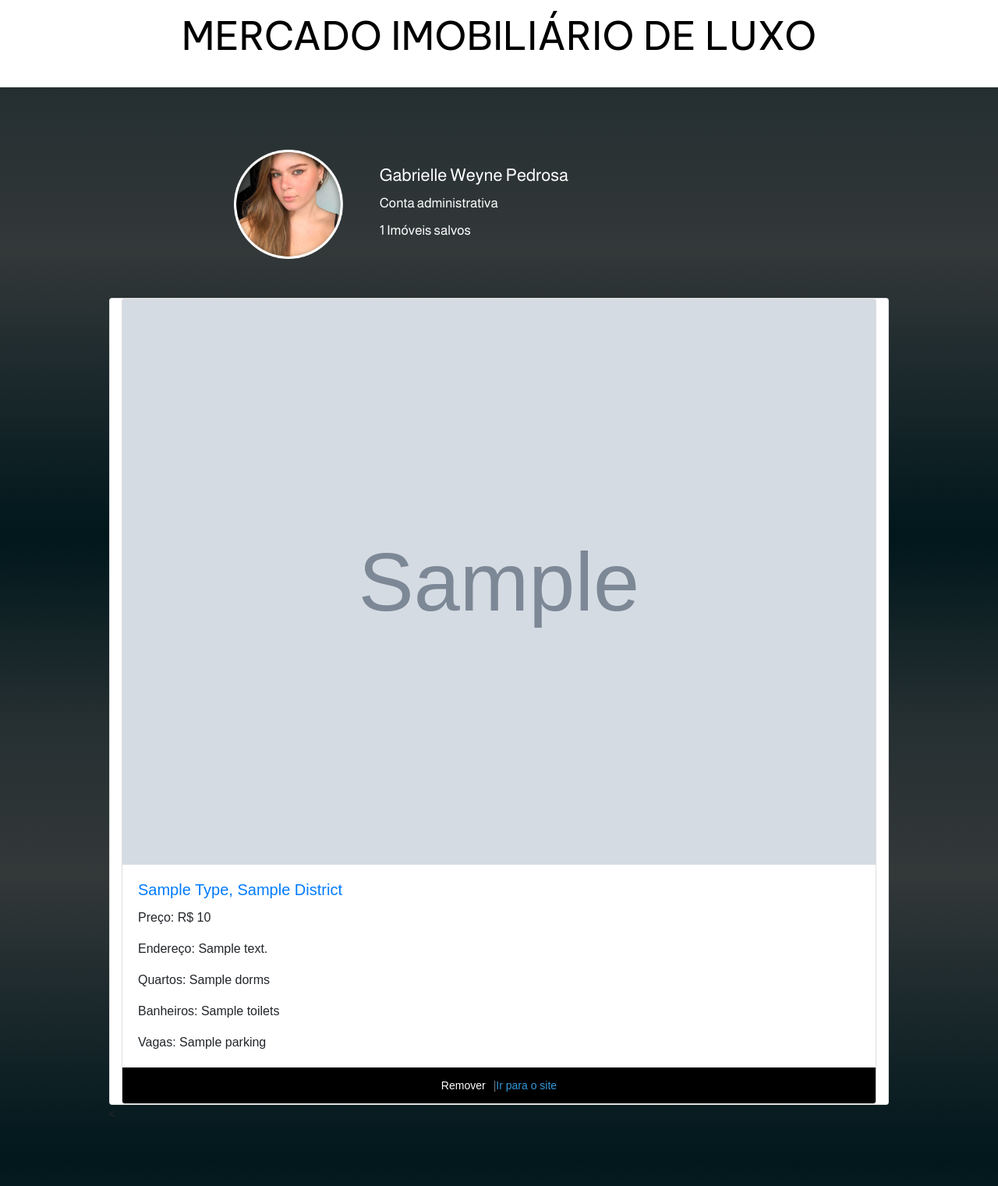
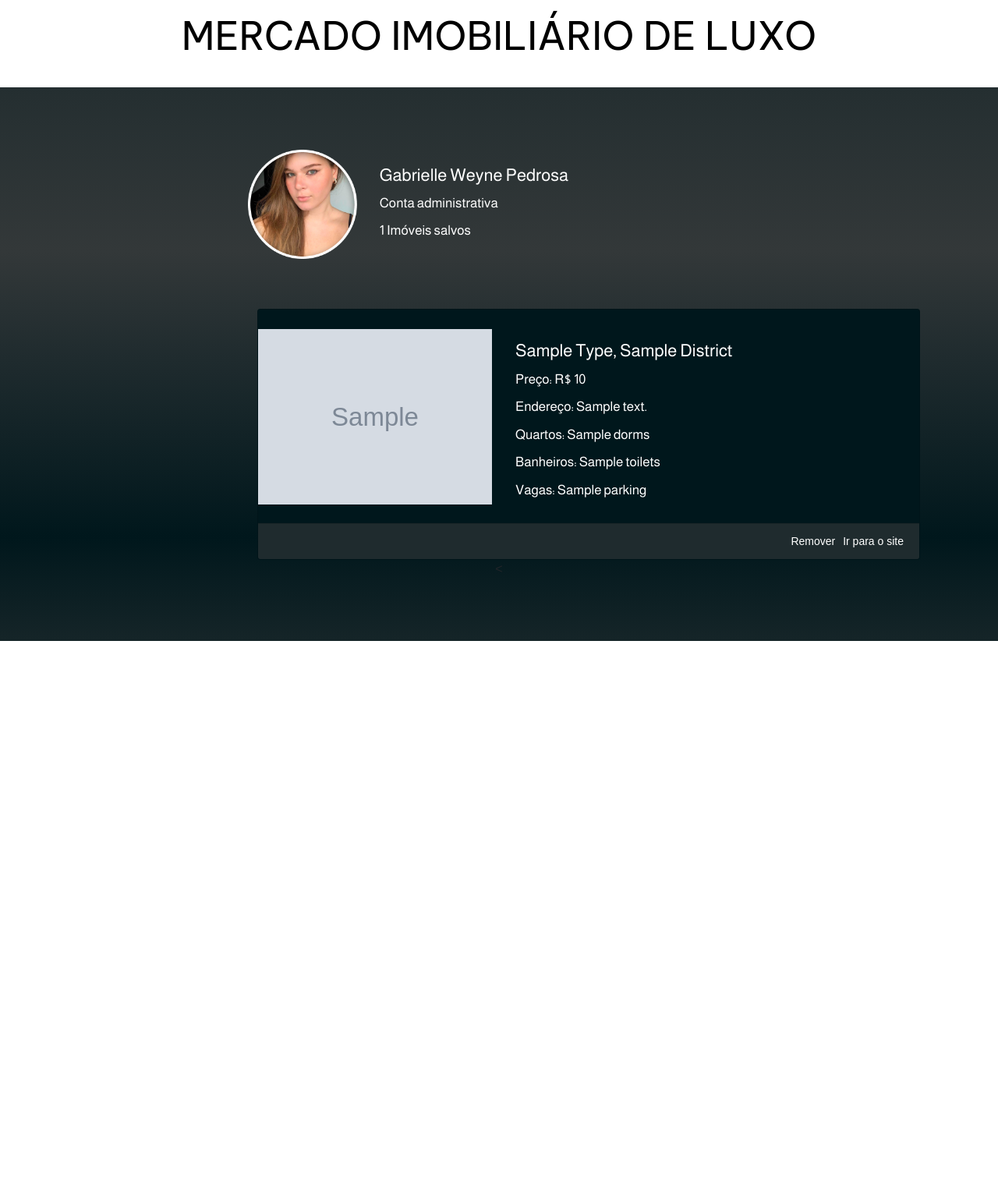
Before and after one commit to gabrielleweyne/Luxury-Real-Estate-Data, a FastAPI app: template templates/perfil.html in a window 1280 px wide. Shown: the part 111-1632 px from the top of the page at 78% size. After the commit the page ends 933 px from the top, so only its background shows below. Run offline with FastAPI, Linux system fonts and the light colour scheme; the template is opened without the code that fills it: most values are stand-ins (such as "Sample title", 1, 10 or a date in 2020); grey boxes marked "Sample" are stand-in pictures; some web fonts are replaced.

Commit message:
pagina perfil + listagem + cards

```diff
--- a/static/perfil.css
+++ b/static/perfil.css
@@ -67,6 +67,7 @@
     margin-left: 160px;
   }
 
+
   .column {
     float: left;
   }
@@ -107,9 +108,24 @@
     padding-top: 50px;
 }
 
+.container-fluid{
+    text-align:center;
+}
+
+.card-horizontal {
+    display: flex;
+    flex: 1 1 auto;
+    align-items: center;
+}
+
+.card{
+    background-color:#00171C;
+    width: 850px;
+}
+
 .link-container {
     display: flex;
-    justify-content: center;
+    justify-content: right;
 }
 
 .remover {
@@ -119,10 +135,10 @@
 }
 
 .ir-para-site {
-    color: #3498db; /* Cor azul para o link "Ir para o site" */
+    color: white; /* Cor branca para o link "Ir para o site" */
     text-decoration: none; /* Remove sublinhado do link */
 }
 
 .card-footer{
-    background-color: black;
+    background-color:#1F2B2E;
 }
--- a/templates/perfil.html
+++ b/templates/perfil.html
@@ -1,5 +1,6 @@
 <!DOCTYPE html>
 <html lang="en">
+
 <head>
 	<meta charset="UTF-8">
 	<meta name="viewport" content="width=device-width, initial-scale=1.0">
@@ -12,18 +13,22 @@
 	<link rel="stylesheet" href="{{ url_for('static', path='perfil.css') }}" />
 	<link rel="preconnect" href="https://fonts.googleapis.com">
 	<link rel="preconnect" href="https://fonts.gstatic.com" crossorigin>
-	<link href="https://fonts.googleapis.com/css2?family=Almarai&family=Anek+Gurmukhi&family=Be+Vietnam+Pro&display=swap" rel="stylesheet">
+	<link
+		href="https://fonts.googleapis.com/css2?family=Almarai&family=Anek+Gurmukhi&family=Be+Vietnam+Pro&display=swap"
+		rel="stylesheet">
 
 	<script src="https://cdn.jsdelivr.net/npm/jquery@3.5.1/dist/jquery.slim.min.js"></script>
 	<script src="https://cdn.jsdelivr.net/npm/bootstrap@4.6.2/dist/js/bootstrap.bundle.min.js"></script>
 </head>
+
 <body>
 
 	<nav class="navbar navbar-expand-md navbar-light bg-white">
 		<a class="navbar-brand" href="#">
 			<img style="max-width: 100px;" src="{{ url_for('static', path='images/logo_iggpl_luxury.jpg') }}" />
 		</a>
-		<button class="navbar-toggler" type="button" data-toggle="collapse" data-target="#navbarSupportedContent" aria-controls="navbarSupportedContent" aria-expanded="false" aria-label="Toggle navigation">
+		<button class="navbar-toggler" type="button" data-toggle="collapse" data-target="#navbarSupportedContent"
+			aria-controls="navbarSupportedContent" aria-expanded="false" aria-label="Toggle navigation">
 			<span class="navbar-toggler-icon"></span>
 		</button>
 
@@ -42,7 +47,8 @@
 			<form class="form-inline my-0">
 				<input class="form-control mr-sm-2" type="search" placeholder="Busque aqui" aria-label="Pesquisa">
 				<button class="btn btn-outline-primary my-2 my-sm-0" type="submit">
-					<img src="{{ url_for('static', path='images/lupa.png') }}" style="width: 15px; height: auto; justify-content: center;">
+					<img src="{{ url_for('static', path='images/lupa.png') }}"
+						style="width: 15px; height: auto; justify-content: center;">
 				</button>
 			</form>
 		</div>
@@ -61,7 +67,7 @@
 
 			<div class="row">
 				<div class="column left">
-							<img style="max-width: 140px"  src="{{ url_for('static', path='/images/gabi.png') }}">
+					<img style="max-width: 140px" src="{{ url_for('static', path='/images/gabi.png') }}">
 				</div>
 				<div class="column right">
 					<h3 class="lista">Gabrielle Weyne Pedrosa</h3>
@@ -69,35 +75,44 @@
 					<p class="describelist">{{estates_length}} Imóveis salvos</p>
 				</div>
 			</div>
-
-				<div class="card-deck">
+			<br>
+			<br>
+			<div class="container-fluid">
+				{% for estate in estates %}
+				<div class="row">
+					<div class="col-12 mt-3">
 						<div class="card">
-                {% for estate in estates %}
-				<div class="card">
-                    <img class="card-img-left" src="{{estate.img if estate.img != None else url_for('static', path='/images/imgnotfound.png') }}" alt="Imagem de capa do card" />
+							<div class="card-horizontal">
+								<div class="img-square-wrapper">
+									<img class="" style="max-width: 300px"
+										src="{{estate.img if estate.img != None else url_for('static', path='/images/imgnotfound.png') }}"
+										alt="Imagem de capa do card" />
+								</div>
 								<div class="card-body">
-                        <h5 class="card-title"><a href="/estates/{{estate.estates_ind_id}}">{{estate.type.title() if estate.type != None else "Terreno"}}, {{estate.district.title() if estate.district != None else estate.address.title()}}</a></h5>
-                        <p class="card-text">
+									<h5 class="lista">{{estate.type.title() if
+											estate.type != None else "Terreno"}}, {{estate.district.title() if
+											estate.district != None else estate.address.title()}}</h5>
+									<p class="describelist">
 										Preço: R$ {{estate.price}}
 									</p>
-                        <p class="card-text">
+									<p class="describelist">
 										Endereço: {{estate.address}}
 									</p>
-                        <p class="card-text">
+									<p class="describelist">
 										Quartos:{% if estate.dorms == None %}
 										0
 										{% else %}
 										{{estate.dorms}}
 										{% endif %}
 									</p>
-                        <p class="card-text">
+									<p class="describelist">
 										Banheiros:{% if estate.toilets == None %}
 										0
 										{% else %}
 										{{estate.toilets}}
 										{% endif %}
 									</p>
-                        <p class="card-text">
+									<p class="describelist">
 										Vagas:{% if estate.parking == None %}
 										0
 										{% else %}
@@ -105,11 +120,12 @@
 										{% endif %}
 									</p>
 								</div>
+							</div>
 							<div class="card-footer">
 								<small class="text-muted">
 									<div class="link-container">
 										<a href="#" class="remover">Remover</a>
-								<span>| </span>
+										<span> </span>
 										{% if estate.source == vivareal %}
 										<a href="https://www.vivareal.com.br/" class="ir-para-site"> Ir para o site</a>
 										{% else %}
@@ -119,11 +135,13 @@
 								</small>
 							</div>
 						</div>
+					</div>
 					{% endfor %}
 				</div>
-	</div>
+
 
 </body>
+
 </html>
 
 <
```
Also changed, not shown: static/estilo.css (+6 -6 lines), templates/home.html (+11 -10 lines). Lines whose indentation alone changed are shown as unchanged.
